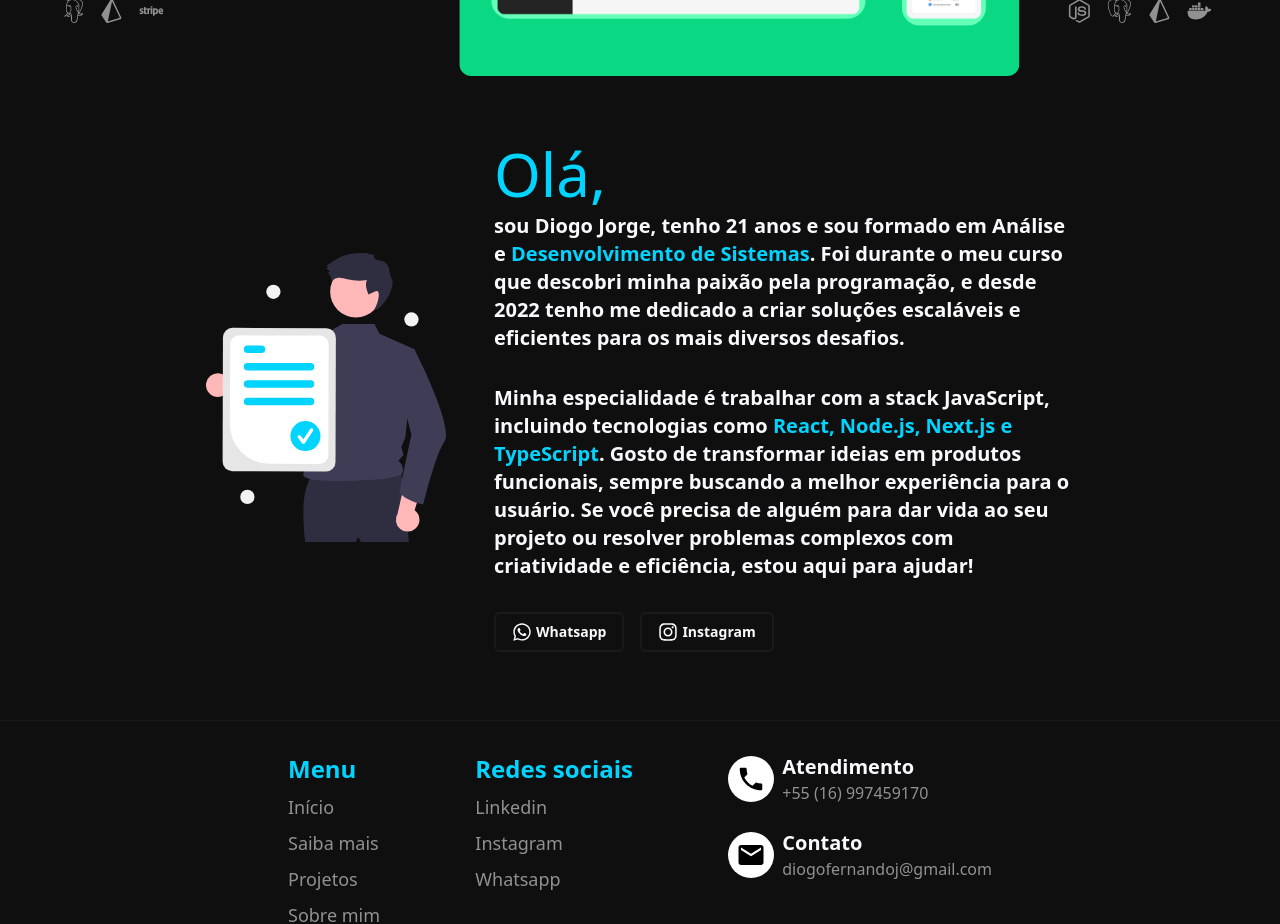
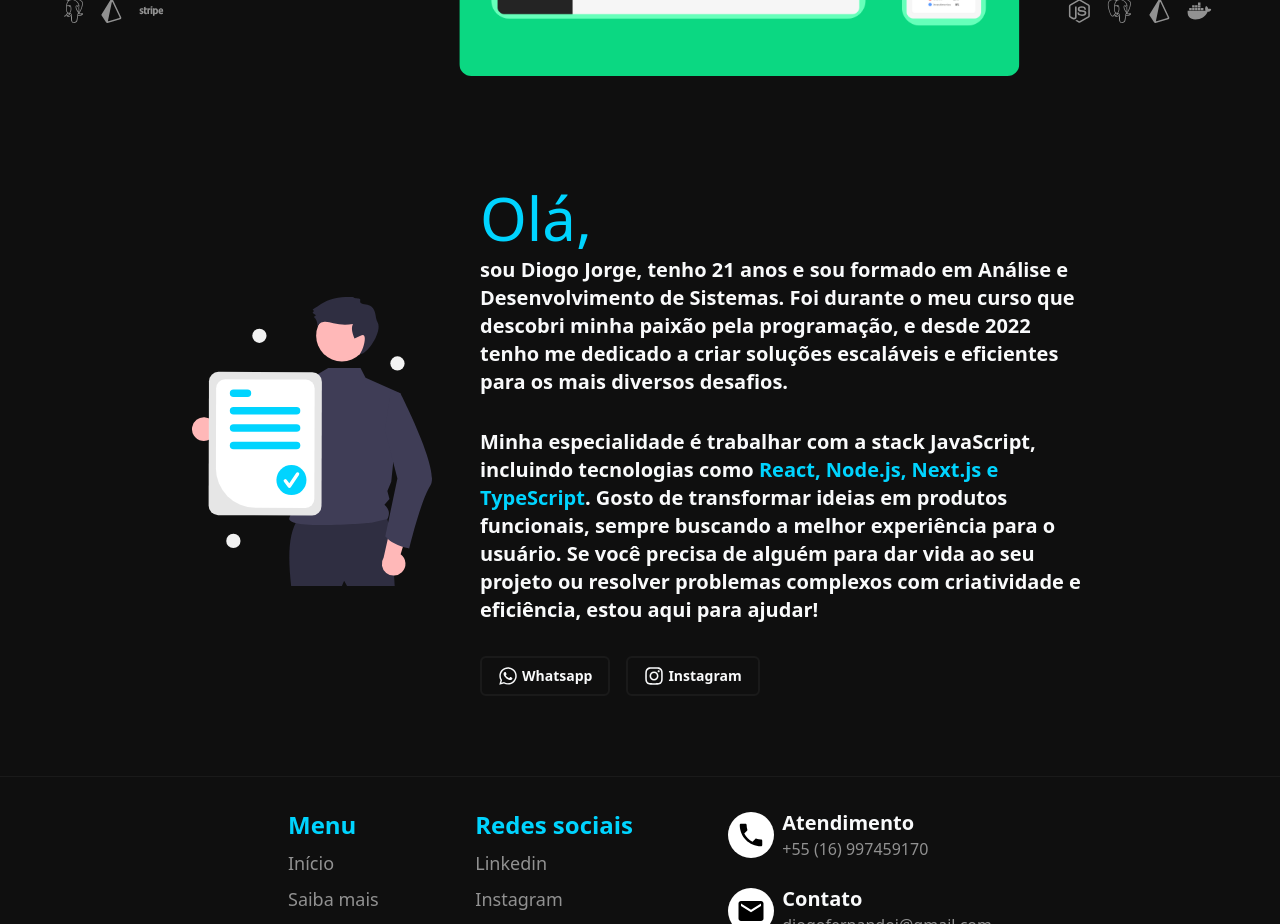
Before and after one commit to diogofernandoj/portfolio, a React (Vite) app: page / in a window 1280 px wide. Shown: the part 2440-3364 px from the top of the page. Built offline with nearby package versions, Linux system fonts and the light colour scheme; a web font is replaced by a local one.

Commit message:
style: change AboutSection width and margin

```diff
--- a/src/about/AboutSection.tsx
+++ b/src/about/AboutSection.tsx
@@ -11,22 +11,22 @@ const AboutSection = () => {
       viewport={{ once: true, amount: 0.3 }}
       exit="hidden"
       id="about"
-      className="flex justify-center items-center my-12 p-5"
+      className="flex justify-center items-center my-20 pt-8"
     >
-      <div className="lg:flex-row lg:w-[70%] max-w-5xl flex flex-col items-center gap-12 w-[80%]">
+      <div className="lg:flex-row lg:w-[70%] max-w-5xl flex flex-col items-center gap-12 w-[90%]">
         <img
           src="src/assets/images/guy-with-certificate.svg"
           className="w-60"
         />
         <div className="w-full flex flex-col gap-8">
           <div className="flex flex-col gap-2">
-            <h2 className="md:text-6xl text-3xl text-primary">Olá,</h2>
+            <h2 className="md:text-6xl text-5xl text-primary">Olá,</h2>
             <p className="md:text-xl text-lg font-semibold">
               sou Diogo Jorge, tenho 21 anos e sou formado em Análise e
-              <span className="text-primary"> Desenvolvimento de Sistemas</span>
-              . Foi durante o meu curso que descobri minha paixão pela
-              programação, e desde 2022 tenho me dedicado a criar soluções
-              escaláveis e eficientes para os mais diversos desafios.
+              Desenvolvimento de Sistemas. Foi durante o meu curso que descobri
+              minha paixão pela programação, e desde 2022 tenho me dedicado a
+              criar soluções escaláveis e eficientes para os mais diversos
+              desafios.
             </p>
           </div>
           <p className="md:text-xl text-lg font-semibold">
```
